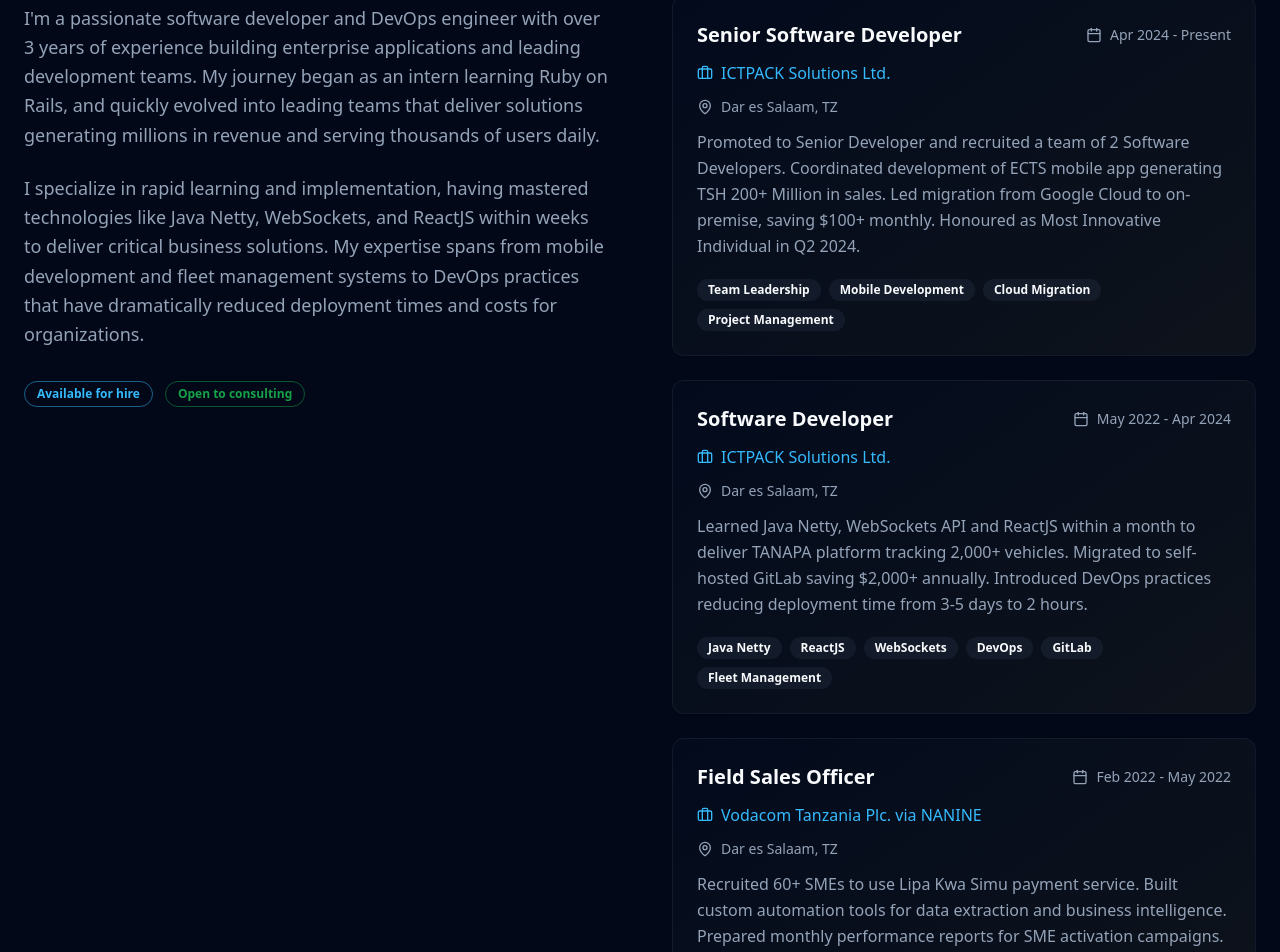
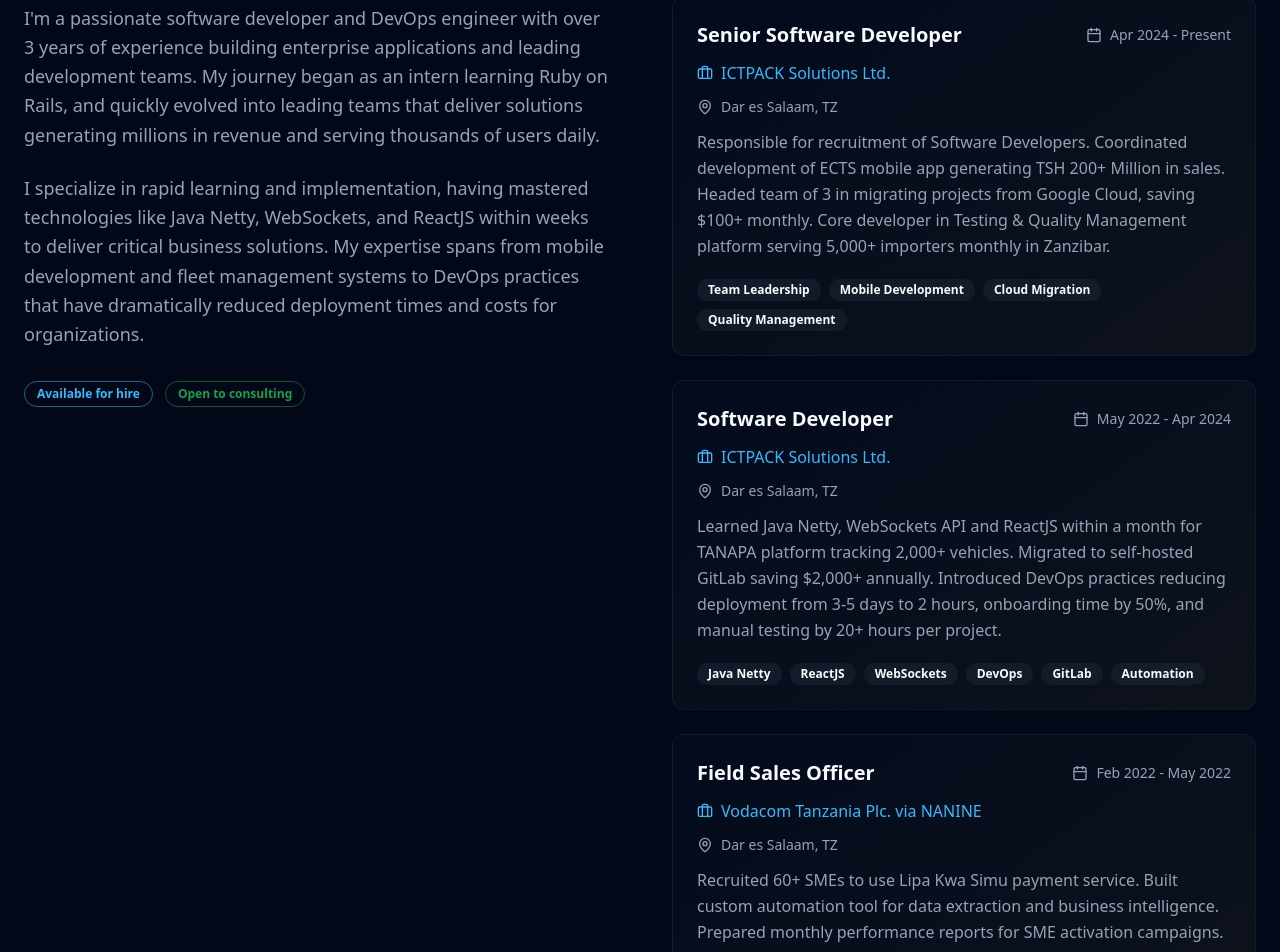
Before and after one commit to mepowerleo10/mepowerleo10.github.io, a React (Vite) app: page / in a window 1280 px wide. Shown: the part 2813-3765 px from the top of the page. Built offline with nearby package versions, Linux system fonts and the light colour scheme.

Commit message:
Update work history
Updated the About section with the latest work history information.

```diff
--- a/src/components/About.tsx
+++ b/src/components/About.tsx
@@ -9,23 +9,23 @@ const About = () => {
       company: "ICTPACK Solutions Ltd.",
       period: "Apr 2024 - Present",
       location: "Dar es Salaam, TZ",
-      description: "Promoted to Senior Developer and recruited a team of 2 Software Developers. Coordinated development of ECTS mobile app generating TSH 200+ Million in sales. Led migration from Google Cloud to on-premise, saving $100+ monthly. Honoured as Most Innovative Individual in Q2 2024.",
-      skills: ["Team Leadership", "Mobile Development", "Cloud Migration", "Project Management"]
+      description: "Responsible for recruitment of Software Developers. Coordinated development of ECTS mobile app generating TSH 200+ Million in sales. Headed team of 3 in migrating projects from Google Cloud, saving $100+ monthly. Core developer in Testing & Quality Management platform serving 5,000+ importers monthly in Zanzibar.",
+      skills: ["Team Leadership", "Mobile Development", "Cloud Migration", "Quality Management"]
     },
     {
       title: "Software Developer",
       company: "ICTPACK Solutions Ltd.",
       period: "May 2022 - Apr 2024",
       location: "Dar es Salaam, TZ",
-      description: "Learned Java Netty, WebSockets API and ReactJS within a month to deliver TANAPA platform tracking 2,000+ vehicles. Migrated to self-hosted GitLab saving $2,000+ annually. Introduced DevOps practices reducing deployment time from 3-5 days to 2 hours.",
-      skills: ["Java Netty", "ReactJS", "WebSockets", "DevOps", "GitLab", "Fleet Management"]
+      description: "Learned Java Netty, WebSockets API and ReactJS within a month for TANAPA platform tracking 2,000+ vehicles. Migrated to self-hosted GitLab saving $2,000+ annually. Introduced DevOps practices reducing deployment from 3-5 days to 2 hours, onboarding time by 50%, and manual testing by 20+ hours per project.",
+      skills: ["Java Netty", "ReactJS", "WebSockets", "DevOps", "GitLab", "Automation"]
     },
     {
       title: "Field Sales Officer",
       company: "Vodacom Tanzania Plc. via NANINE",
       period: "Feb 2022 - May 2022",
       location: "Dar es Salaam, TZ",
-      description: "Recruited 60+ SMEs to use Lipa Kwa Simu payment service. Built custom automation tools for data extraction and business intelligence. Prepared monthly performance reports for SME activation campaigns.",
+      description: "Recruited 60+ SMEs to use Lipa Kwa Simu payment service. Built custom automation tool for data extraction and business intelligence. Prepared monthly performance reports for SME activation campaigns.",
       skills: ["Business Development", "Data Automation", "Customer Support", "Analytics"]
     },
     {
```
